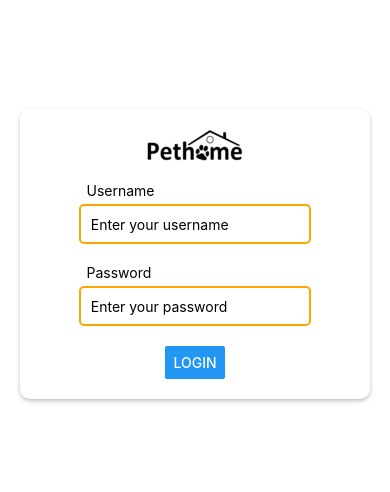
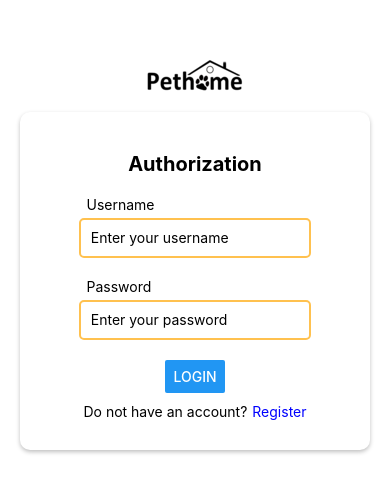
Before and after one commit to ErnestoFolting/PetHomeMobile, a React Native app in the folder PetHome/: screen /My in a window 390 px wide. Shown: the part 168-660 px from the top of the page. Built offline with nearby package versions, Linux system fonts and the light colour scheme.

Commit message:
Add KeyboardAvoidingView to Login form

```diff
--- a/PetHome/app/Constants/Colors.js
+++ b/PetHome/app/Constants/Colors.js
@@ -1,5 +1,6 @@
 const Colors = {
     main: "#ffa500",
+    light: "#ffc14f"
 }
 
 export default Colors;
--- a/PetHome/app/Pages/Login/Login.jsx
+++ b/PetHome/app/Pages/Login/Login.jsx
@@ -1,5 +1,5 @@
 import React, { useState } from "react";
-import { View, Text, TextInput, Button, TouchableWithoutFeedback, Keyboard, Image } from "react-native";
+import { View, Text, TextInput, Button, TouchableWithoutFeedback, Keyboard, Image, KeyboardAvoidingView, Platform, TouchableOpacity } from "react-native";
 import LoginStyles from "./LoginStyles";
 import logo from '../../../assets/logo.png'
 import useAuth from "../../Hooks/useAuth";
@@ -9,16 +9,24 @@ const Login = () => {
 
     const auth = useAuth();
 
+    const handleRegister = () => {
+        console.log('to reg');
+    }
+
     const handleLogin = () => {
         auth.login(creds)
     };
 
     return (
+        <KeyboardAvoidingView
+            style={{ flex: 1 }}
+            behavior={Platform.OS === "ios" ? "padding" : "height"}>
             <TouchableWithoutFeedback onPress={Keyboard.dismiss} accessible={false}>
 
                 <View style={LoginStyles.container}>
+                    <Image source={logo} style={LoginStyles.logo} />
                     <View style={LoginStyles.form}>
-                    <Image source={logo} style={LoginStyles.logo} />
+                        <Text style={LoginStyles.authorization}>Authorization</Text>
                         <Text style={LoginStyles.label}>Username</Text>
                         <TextInput
                             style={LoginStyles.input}
@@ -35,13 +43,19 @@ const Login = () => {
                             onChangeText={text => setCreds({ ...creds, password: text })}
                         />
                         <Button title="Login" onPress={handleLogin} />
+                        <View style={LoginStyles.registerContainer}>
+                            <Text style={LoginStyles.noacc}>Do not have an account?</Text>
+                            <TouchableOpacity onPress={handleRegister}>
+                                <Text style={LoginStyles.registerLink}>Register</Text>
+                            </TouchableOpacity>
                         </View>
                     </View>
+
+                </View>
+
             </TouchableWithoutFeedback>
-
+        </KeyboardAvoidingView>
     );
 };
 
-
-
 export default Login;
--- a/PetHome/app/Pages/Login/LoginStyles.js
+++ b/PetHome/app/Pages/Login/LoginStyles.js
@@ -6,7 +6,7 @@ const LoginStyles = StyleSheet.create({
         flex: 1,
         justifyContent: "center",
         alignItems: "center",
-        padding: 20,
+        padding: 20
     },
     label: {
         marginBottom: 5,
@@ -17,7 +17,7 @@ const LoginStyles = StyleSheet.create({
         width: "75%",
         height: 40,
         borderWidth: 2,
-        borderColor: Colors.main,
+        borderColor: Colors.light,
         borderRadius: 5,
         marginBottom: 20,
         paddingHorizontal: 10,
@@ -40,6 +40,30 @@ const LoginStyles = StyleSheet.create({
         shadowOpacity: 0.25,
         shadowRadius: 4,
         elevation: 5
+    },
+    authorization: {
+        fontSize: 20,
+        margin: 20,
+        fontWeight: 'bold',
+    },
+    noacc: {
+        fontWeight: 'normal'
+    },
+    registerContainer: {
+        margin: 10,
+        flexDirection: 'row',
+        alignItems: 'center',
+        justifyContent: 'center',
+        marginTop: 10,
+    },
+    registerLink: {
+        marginLeft: 5,
+        color: 'blue',
+    },
+    button:
+    {
+        backgroundColor: Colors.light,
+        marginBottom: 100
     }
 });
 
```
Lines whose indentation alone changed are shown as unchanged.
